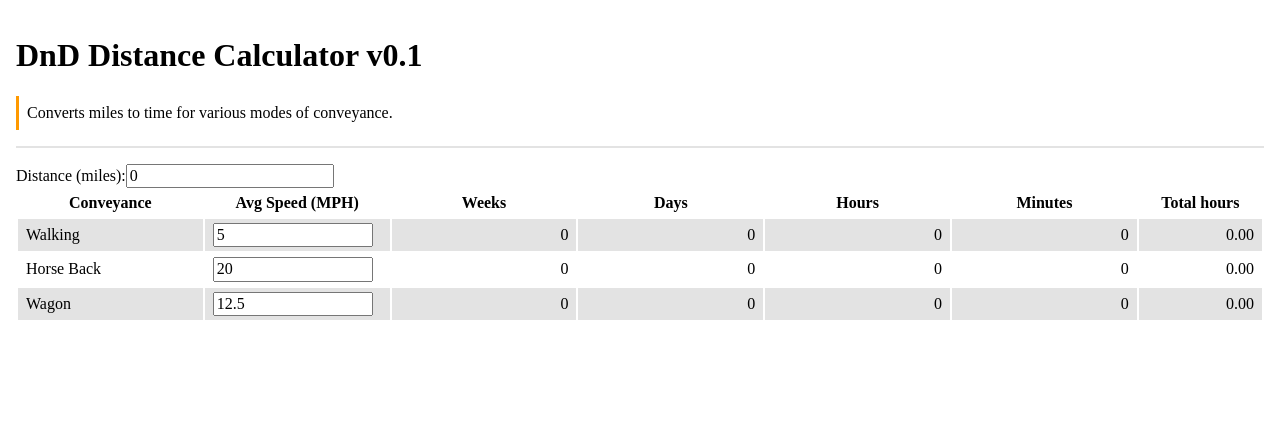
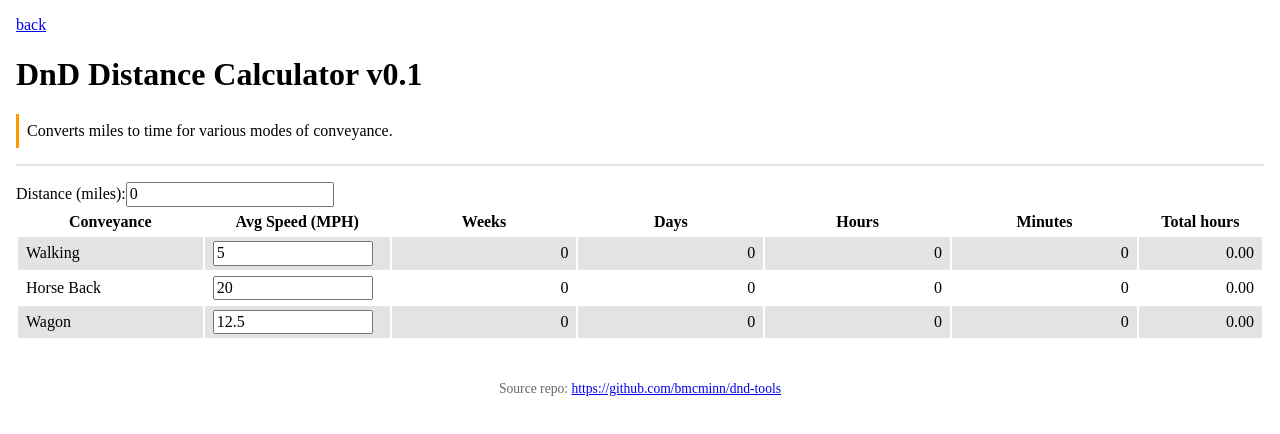
Before and after one commit to bmcminn/dnd-tools, a website: page tools/distance.html in a window 1280 px wide. Drawn offline with nearby package versions, Linux system fonts and the light colour scheme.

Commit message:
add links to/from each tool; add footer link to project; add link to gh pages index from README.md

```diff
--- a/assets/styles.css
+++ b/assets/styles.css
@@ -40,3 +40,10 @@ tbody tr:nth-child(odd) {
     border-left: 0.2em solid #f90;
     padding: 0.5em;
 }
+
+main > footer {
+    margin-top: 3em;
+    font-size: 85%;
+    color: #666;
+    text-align: center;
+}
--- a/tools/distance.html
+++ b/tools/distance.html
@@ -11,7 +11,18 @@
 </head>
 <body>
 
-    <main id="app"></main>
+    <main>
+        <header>
+            <a href="../">back</a>
+        </header>
+
+        <section id="app">></section>
+
+        <footer>
+            Source repo: <a href="https://github.com/bmcminn/dnd-tools">https://github.com/bmcminn/dnd-tools</a>
+        </footer>
+    </main>
+
 
     <template id="main">
         <h1>DnD Distance Calculator v{{version}}</h1>
@@ -165,7 +176,7 @@
                 timeWagon() { return calcTravelTime(this.distance, this.avgWagonSpeed) },
             },
 
-        }).mount('main#app')
+        }).mount('#app')
 
 
         function calcTravelTime(distance, mph) {
```
Also changed, not shown: index.html (+16 -6 lines), README.md.
